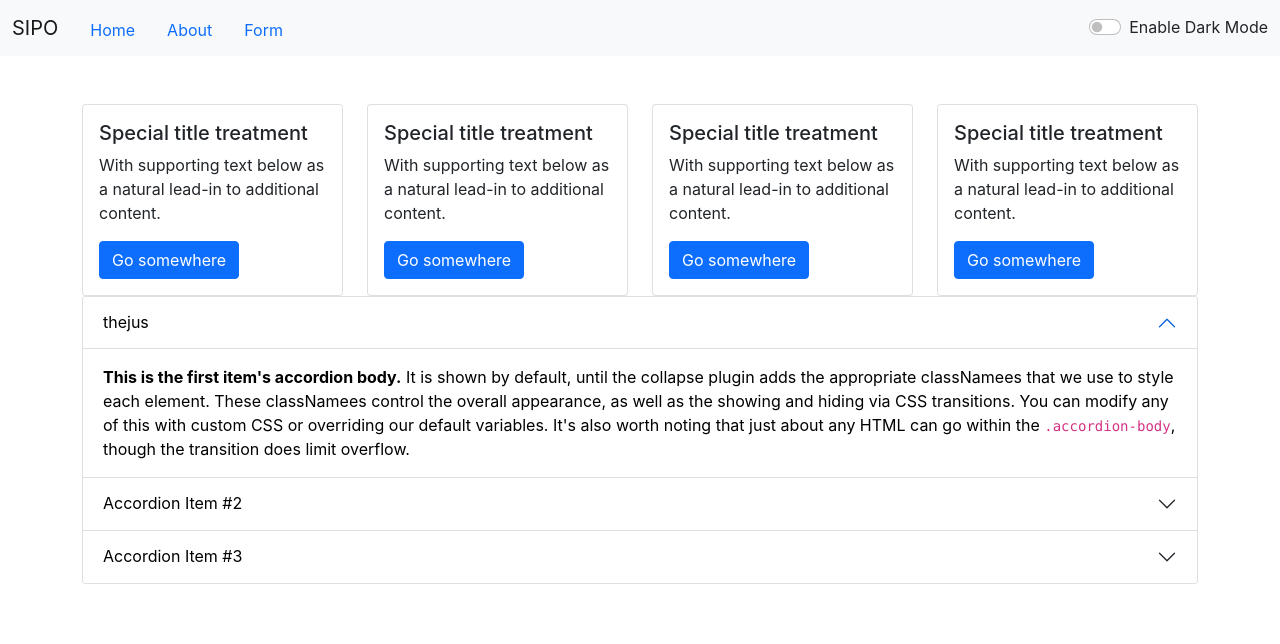
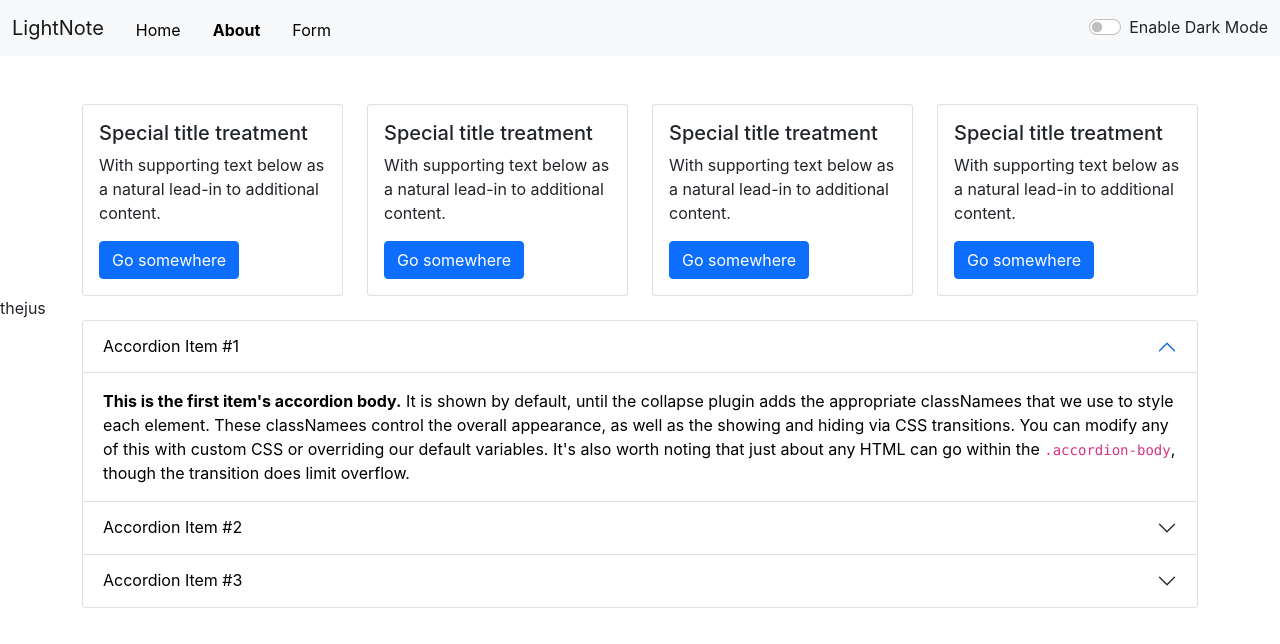
Before and after one commit to thejusvarma/React-App, a React (Create React App) app: page /about in a window 1280 px wide. Shown: the top 644 px of the page. Built offline with nearby package versions, Linux system fonts and the light colour scheme.

Commit message:
tab highlight and text color props

```diff
--- a/src/App.js
+++ b/src/App.js
@@ -16,6 +16,10 @@ function App() {
   const[myStyle, setStyle] = useState({ color: "black",
   backgroundColor: "white"})
 
+  // to remove Link properties in Link tag used instaed of a tag
+  const[myLink, setLink] = useState({color:"black",margin: "1rem",
+  textDecoration: "none",})
+
   const[toggle,setToggle] = useState({text : "Enable Dark Mode", color : "dark"})
 
   const showAlert=(message,type)=>
@@ -33,6 +37,8 @@ function App() {
         setStyle({ color: "white",
         backgroundColor: "#1a1a1a",
         borderColor: "grey"})
+        setLink({color:"white",margin: "1rem",
+        textDecoration: "none",})
         showAlert("Dark Mode has been Enabled","warning");
       }
       else
@@ -42,6 +48,8 @@ function App() {
         document.body.style.backgroundColor = "white";
         setStyle({ color: "black",
         backgroundColor: "white"})
+        setLink({color:"black",margin: "1rem",
+        textDecoration: "none",})
         showAlert("Light Mode has been Enabled","primary");
       }
   }
@@ -50,8 +58,8 @@ function App() {
     <>
     <NoteState>
     <BrowserRouter>
-      <Navbar title = "SIPO" mode={mode} toggleMode={toggleMode} toggle={toggle}/>
-      <Alert alert = {alert}/>
+      <Navbar title = "LightNote" mode={mode} toggleMode={toggleMode} toggle={toggle} link={myLink}/>
+      <Alert alert = {alert} />
       <Note></Note>
       {/* routes list inside */}
       <Routes>
--- a/src/components/About.js
+++ b/src/components/About.js
@@ -6,12 +6,13 @@ export default function About(prop)
     const a = useContext(noteContext)
     return (
         <>
-
+        {a.name}
         <div className="accordion container" id="accordionExample" style={prop.myStyle}>
             <div className="accordion-item"  style={prop.myStyle}>
                 <h2 className="accordion-header" id="headingOne">
                     <button className="accordion-button" type="button" style={prop.myStyle} data-bs-toggle="collapse" data-bs-target="#collapseOne" aria-expanded="true" aria-controls="collapseOne">
-                    {a.name}                    </button>
+                        Accordion Item #1
+                    </button>
                 </h2>
                 <div id="collapseOne" className="accordion-collapse collapse show" aria-labelledby="headingOne" data-bs-parent="#accordionExample">
                     <div className="accordion-body">
--- a/src/components/Alert.js
+++ b/src/components/Alert.js
@@ -1,4 +1,4 @@
-import React,{useState} from "react";
+import React from "react";
 
 export default function Alert(prop){
     return(
--- a/src/components/Navbar.js
+++ b/src/components/Navbar.js
@@ -1,32 +1,28 @@
-import React from "react";
-import { Link } from "react-router-dom";
+import React, { useEffect, useState } from "react";
+import { Link, useLocation } from "react-router-dom";
 
 export default function  Navbar(prop)
 {
-  const linkStyle = {
-    margin: "1rem",
-    textDecoration: "none",
-  };
+  // below two lines just helps in darken the tag text which is currently openend
+  let location = useLocation();
+  const mystyle = { "font-weight": "bold"  }
+
     return (
       <>
-
-        <nav className={`navbar navbar-expand-lg navbar-${prop.mode} bg-${prop.mode}`}>
+    <nav className={`navbar navbar-expand-lg navbar-${prop.mode} bg-${prop.mode}`}>
     <div className="container-fluid">
         {/* title data passed here */}
       <Link className="navbar-brand" to="/">{prop.title}</Link>
-      <button className="navbar-toggler" type="button" data-bs-toggle="collapse" data-bs-target="#navbarSupportedContent" aria-controls="navbarSupportedContent" aria-expanded="false" aria-label="Toggle navigation">
-        <span className="navbar-toggler-icon"></span>
-      </button>
       <div className="collapse navbar-collapse" id="navbarSupportedContent">
         <ul className="navbar-nav me-auto mt-3 mt-lg-1">
           <li className="nav-item">
-            <Link className="nav-Link active " aria-current="page" style={linkStyle}  to="/">Home</Link>
+          <Link className="nav-Link active" aria-current="page" style={{...prop.link,...location.pathname==="/"?mystyle:""}}  to="/">Home</Link>
           </li>
           <li className="nav-item">
-          <Link className="nav-Link active " aria-current="page" style={linkStyle}  to="/about">About</Link>
+          <Link className="nav-Link" aria-current="page" style={{...prop.link,...location.pathname==="/about"?mystyle:""}} to="/about">About</Link>
           </li>
           <li className="nav-item">
-          <Link className="nav-Link active " aria-current="page" style={linkStyle}  to="/textform">Form</Link>
+          <Link className="nav-Link" aria-current="page" style={{...prop.link,...location.pathname==="/textform"?mystyle:""}}  to="/textform">Form</Link>
           </li>
         </ul>
         <form className="d-flex">
```
